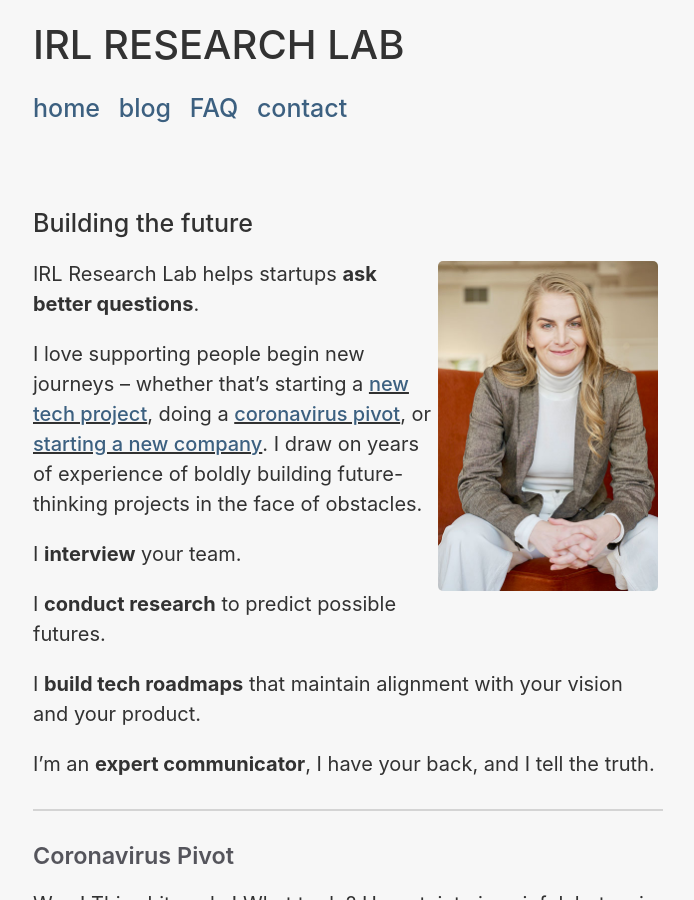
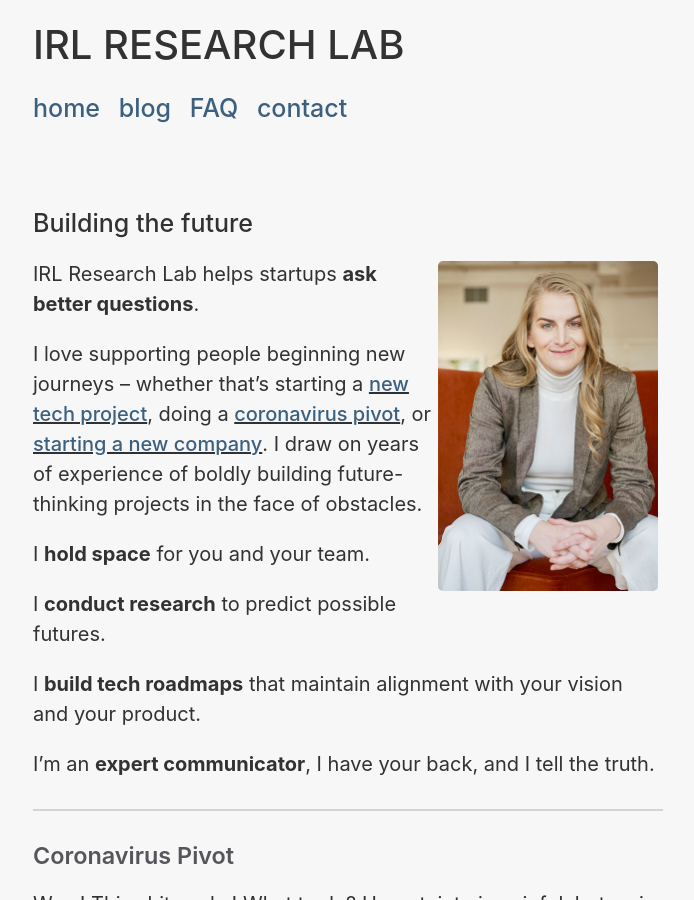
Before and after one commit to allisonburtch/consultancy, a Jekyll site: the page built from index.md, in a window 1280 px wide and 900 px high. Shown: the whole window, without its empty margins (292-986 px from the left). Built offline with Jekyll 4.4.1, drawn with Linux system fonts in a browser that asks for light colours; a script that is not in the unit is left out.

Commit message:
fixed index

```diff
--- a/index.md
+++ b/index.md
@@ -10,9 +10,9 @@ image: /assets/headshotcrop.jpg
 
 IRL Research Lab helps startups **ask better questions**.
 
-I love supporting people begin new journeys -- whether that's starting a <u><a href="#starting-a-tech-project">new tech project</a></u>, doing a <u><a href="#coronavirus-pivot">coronavirus pivot</a></u>, or <u><a href="#solopreneurs-and-founders">starting a new company</a></u>. I draw on years of experience of boldly building future-thinking projects in the face of obstacles.
+I love supporting people beginning new journeys -- whether that's starting a <u><a href="#starting-a-tech-project">new tech project</a></u>, doing a <u><a href="#coronavirus-pivot">coronavirus pivot</a></u>, or <u><a href="#solopreneurs-and-founders">starting a new company</a></u>. I draw on years of experience of boldly building future-thinking projects in the face of obstacles.
 
-I **interview** your team.
+I **hold space** for you and your team.
 
 I **conduct research** to predict possible futures.
 
```
